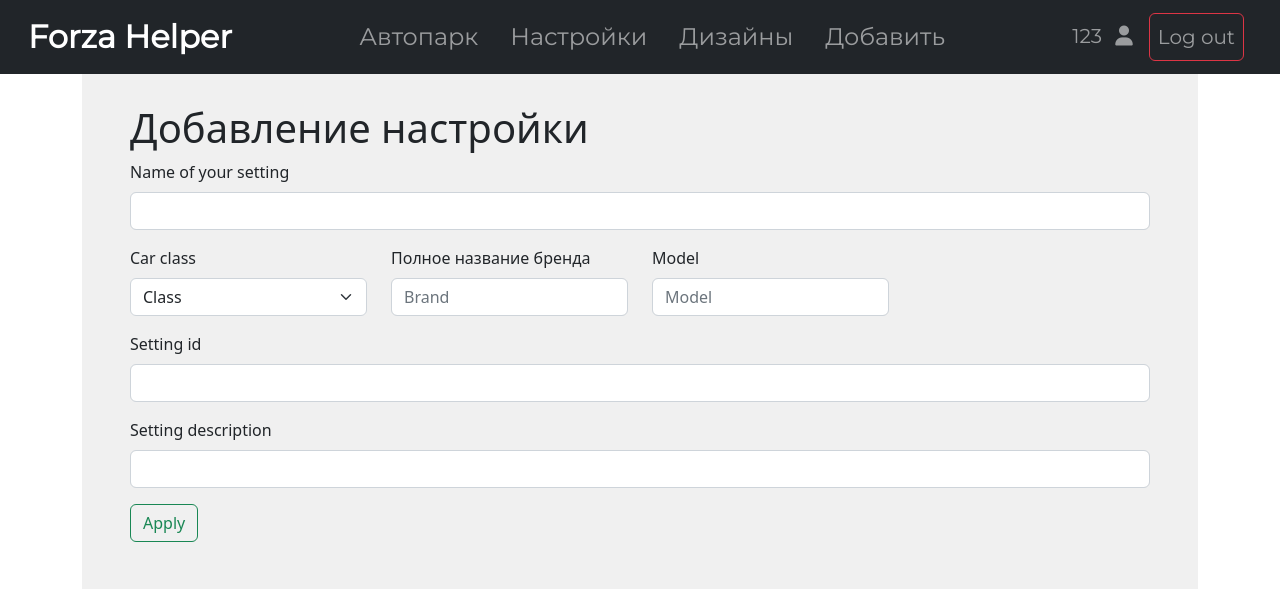
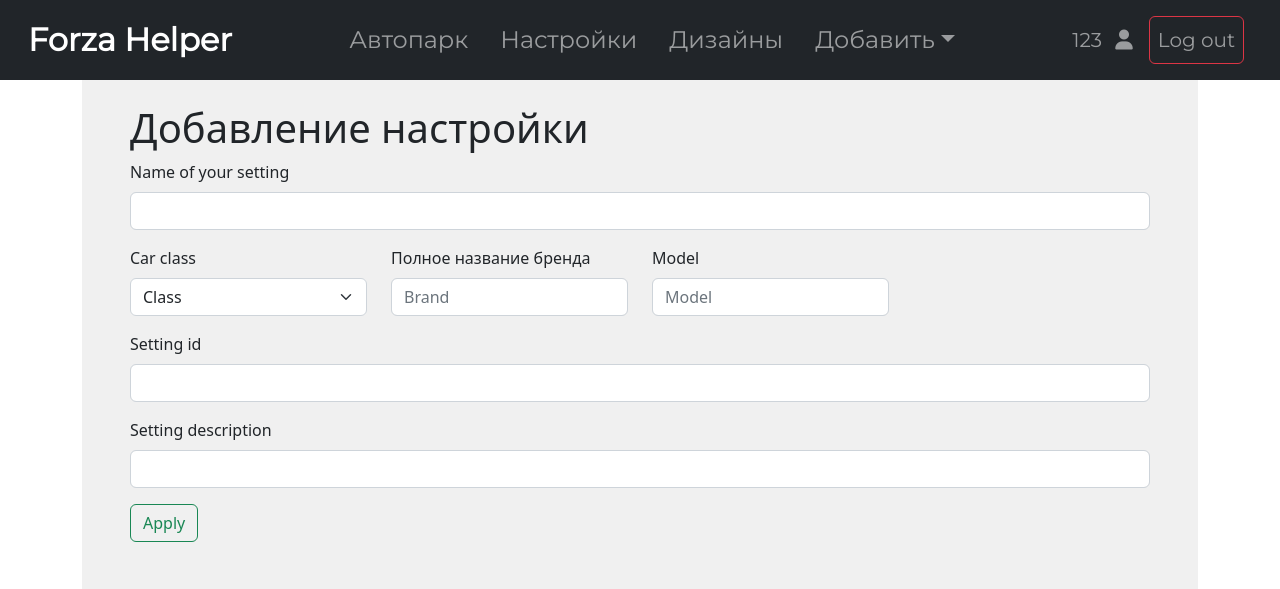
Before and after one commit to Ap1kkk/forza-helper, a Flask app: page /add-car-setting in a window 1280 px wide. Shown: the top 589 px of the page. Run offline with Flask 2, Linux system fonts and the light colour scheme; a user stored in the database is signed in; some libraries are stand-ins or nearby versions.

```diff
--- a/ForzaHelper/__init__.py
+++ b/ForzaHelper/__init__.py
@@ -13,6 +13,6 @@ login_manager = LoginManager(app)
 from ForzaHelper import models, routes
 
 db.create_all()
-# app.run(debug=True)
+app.run(debug=True)
 # app.run(debug=False, host='0.0.0.0', port=80)
 # serve(app, port=8080)
--- a/ForzaHelper/routes.py
+++ b/ForzaHelper/routes.py
@@ -87,6 +87,7 @@ def add_car_setting():
 
     brand_values = JsonFiles.brand_list
     model_values = JsonFiles.model_list
+    brand_and_model_lower = JsonFiles.brands_and_models_lower
 
     if request.method == "POST":
         setting_name = request.form.get('setting-name')
@@ -96,8 +97,10 @@ def add_car_setting():
         setting_id = request.form.get('setting-id')
         setting_description = request.form.get('setting-description')
         user_id = current_user.id
-
-        car_name = JsonFiles.get_name_by_model(model)
+        try:
+            car_name = JsonFiles.get_name_by_model(model)
+        except Exception:
+            flash('This brand doesn\'t contains this model')
 
         if request.method == 'POST':
             if not (setting_name and car_class and brand and model and setting_id):
@@ -106,6 +109,8 @@ def add_car_setting():
                 flash('You wrongly typed the brand of the car\nPlease retype it again')
             elif model not in model_values:
                 flash('You wrongly typed the model of the car\nPlease retype it again')
+            elif model not in brand_and_model_lower[brand]:
+                flash('This brand doesn\'t contains this model')
             elif car_class == 'Class':
                 flash('You didn\'t choose the class of the car')
             else:
--- a/ForzaHelper/static/css/main.css
+++ b/ForzaHelper/static/css/main.css
@@ -279,7 +279,9 @@ nav {
     width: 90%;
     overflow: hidden;
 }
-
+.card-title {
+    top: 9vh;
+}
 .car-class {
     border: 1px solid #000000 !important;
     -webkit-box-shadow: 0px 3px 5px 0px rgba(0, 0, 0, 0.2);
--- a/ForzaHelper/static/js/add-car-setting.js
+++ b/ForzaHelper/static/js/add-car-setting.js
@@ -4,6 +4,31 @@ import brands from './brands.js';
 var brandList = brands.brands
 
 // console.log(brandList)
+
+document.getElementById('car-brand').addEventListener('input', function(evt){
+    let val = this.value.trim().toLowerCase();
+    let datalistItems = document.querySelectorAll('#models option');
+
+    if(brandList.includes(val) ) {
+
+        let modelList = car_brands_n_models[val]
+        console.log(modelList)
+        datalistItems.forEach(function(elem){
+
+            if ( !(modelList.includes(elem.value)) ) {
+                elem.setAttribute('disabled', '');
+            }
+            else {
+                elem.removeAttribute('disabled');
+            }
+        });
+    }
+    else {
+        datalistItems.forEach(function(elem){
+            elem.removeAttribute('disabled');
+        });
+    }
+});
 
 document.getElementById('car-brand').addEventListener('input', function(evt){
     let val = this.value.trim().toLowerCase();
--- a/ForzaHelper/templates/base.html
+++ b/ForzaHelper/templates/base.html
@@ -17,11 +17,12 @@
     <nav class="navbar navbar-expand-lg fixed-top navbar-dark bg-dark">
         <div class="container-fluid">
           <a class="navbar-brand fw-bold fs-2 ms-3" href="/">Forza Helper</a>
-          <!-- <button class="navbar-toggler" type="button" data-bs-toggle="collapse" data-bs-target="#navbarSupportedContent" aria-controls="navbarSupportedContent" aria-expanded="false" aria-label="Toggle navigation">
+
+          <button class="navbar-toggler" type="button" data-bs-toggle="collapse" data-bs-target="#navbarSupportedContent" aria-controls="navbarSupportedContent" aria-expanded="false" aria-label="Toggle navigation">
             <span class="navbar-toggler-icon"></span>
-          </button> -->
-          <!-- <div class="collapse navbar-collapse" id="navbarSupportedContent"> -->
-            <ul class="navbar-nav mx-auto mb-2 mb-lg-0">
+          </button>
+          <div class="collapse navbar-collapse" id="navbarSupportedContent">
+            <ul class="navbar-nav mx-auto mb-2 mb-lg-0 d-sm-flex justify-content-center align-items-center">
               <li class="nav-item me-2">
                 <a class="nav-link fs-4" href="/car-park">Автопарк</a>
               </li>
@@ -31,11 +32,16 @@
               <li class="nav-item mx-2">
                 <a class="nav-link fs-4" href="/designs">Дизайны</a>
               </li>
-              <li class="nav-item mx-2">
-                <a class="nav-link fs-4" href="/add-car-setting">Добавить</a>
+              <li class="nav-item dropdown mx-2">
+                <a class="nav-link dropdown-toggle fs-4" data-bs-toggle="dropdown" href="#" role="button">Добавить</a>
+                <ul class="dropdown-menu">
+                  <li><a class="dropdown-item" href="/add-car-setting">Настройку</a></li>
+                  <li><a class="dropdown-item" href="#">Дизайн</a></li>
+                </ul>
               </li>
             </ul>
-            <ul class="navbar-nav ms-0 me-3 mb-2 mb-lg-0">
+
+            <ul class="navbar-nav ms-0 me-3 mb-2 mb-lg-0 d-sm-flex justify-content-center align-items-center">
                 <li class="nav-item d-flex">
                     <a class="nav-link fs-5" href="/profile">
                       {% if current_user.is_authenticated %}
@@ -48,20 +54,21 @@
                 </li>
 
                 {% if current_user.is_authenticated %}
-                <li class="nav-item d-flex">
+                <li class="nav-item d-flex my-2">
                   <a class="nav-link fs-5 mx-2 btn btn-outline-danger" href="/logout">Log out</a>
                 </li>
                 {% else %}
-                <li class="nav-item d-flex">
+                <li class="nav-item d-flex my-2 ">
                   <a class="nav-link fs-5 mx-2 btn btn-outline-success" href="/login">Log in</a>
                 </li>
-                <li class="nav-item d-flex">
+                <li class="nav-item d-flex my-2 ">
                   <a class="nav-link fs-5 mx-2 btn btn-outline-light" href="/register">Register</a>
                 </li>
                 {% endif %}
 
             </ul>
-          <!-- </div> -->
+
+          </div>
         </div>
     </nav>
 
--- a/ForzaHelper/templates/register.html
+++ b/ForzaHelper/templates/register.html
@@ -41,7 +41,11 @@
                 <input type="password" class="form-control" id="password2" name="password2">
               </div>
               <!-- <a class="btn btn-primary" href="{{ url_for('register') }}">Register</a> -->
-              <input type="submit" class="btn btn-primary " value="Register">
+              <div class="buttons d-flex justify-content-between">
+                <input type="submit" class="btn btn-outline-success " value="Register">
+                <a  class="btn btn-primary" role="button" href="/">Back home</a>
+              </div>
+
           </form>
       </div>
 
--- a/json_opener.py
+++ b/json_opener.py
@@ -12,12 +12,16 @@ with open('ForzaHelper/static/json/car_models_n_names.json', 'r') as f:
 with open('ForzaHelper/static/json/car_brands_n_models.json', 'r') as f:
     brands_and_models_dictionary = json.load(f)
 
+with open('ForzaHelper/static/json/car_brands_n_models_lower.json', 'r') as f:
+    brands_and_models_dictionary_lower = json.load(f)
+
 
 class JsonFiles:
     brand_list = brands_dictionary["brands"]
     model_list = models_dictionary["models"]
 
     brands_and_models = brands_and_models_dictionary
+    brands_and_models_lower = brands_and_models_dictionary_lower
 
     def get_models_by_brand(brand):
         return brands_and_models_dictionary[brand]
```
Also changed, not shown: ForzaHelper/templates/login.html (+8 -2 lines), ForzaHelper/templates/settings.html (+4 -4 lines).
